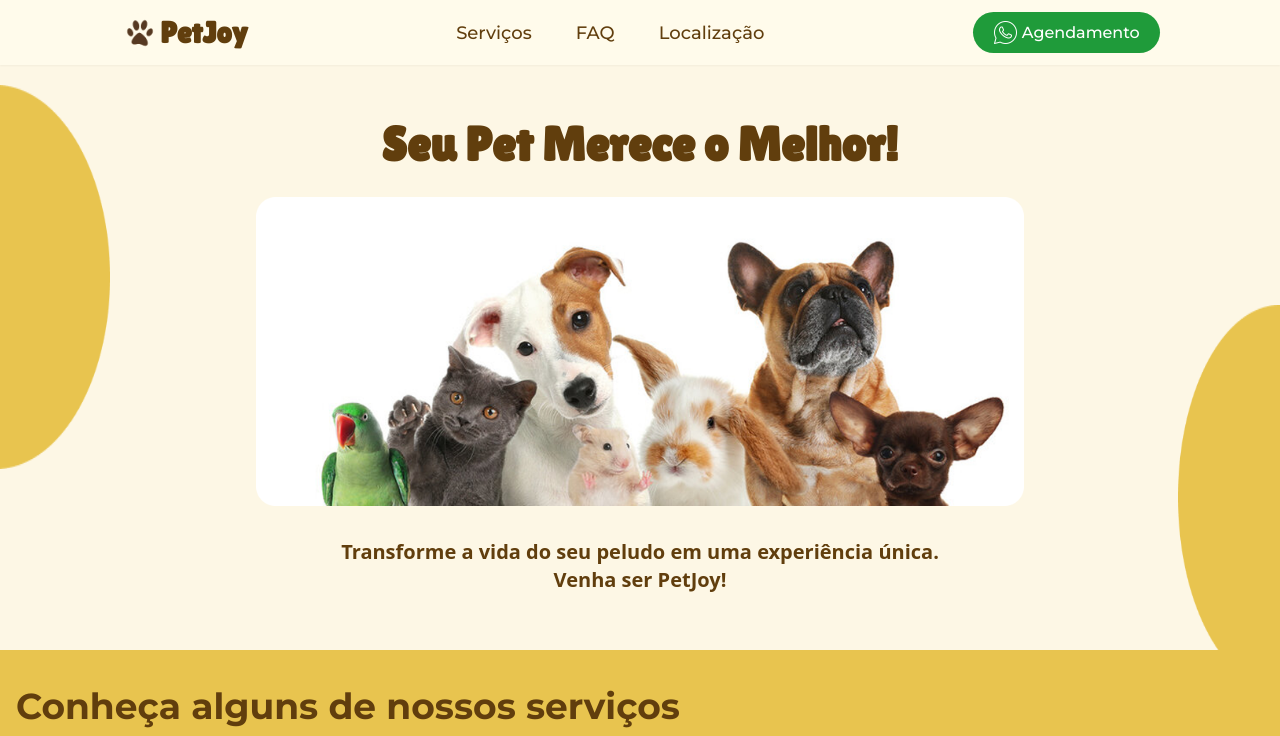
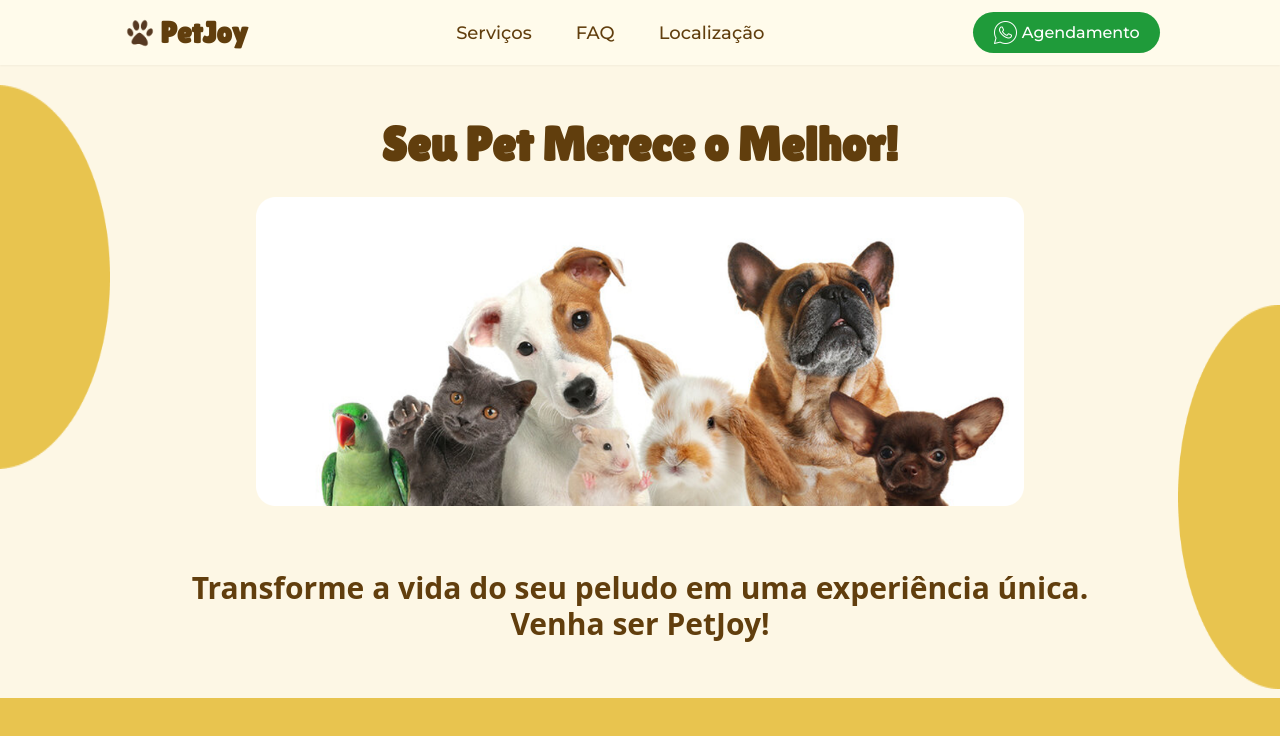
Before and after one commit to alyssongab/petjoy, a React (Vite) app: page / in a window 1280 px wide. Shown: the top 736 px of the page. Built offline with nearby package versions, Linux system fonts and the light colour scheme.

Commit message:
fix: ajusta altura minima do hero para 1366px ou maiores

```diff
--- a/src/components/HeroSection.jsx
+++ b/src/components/HeroSection.jsx
@@ -2,7 +2,7 @@
 
 const HeroSection = ({ children }) => {
     return(
-        <section id="hero" className="relative bg-[#E7B100] max-h-[90vh] bg-opacity-10 max-[400px]:bg-[url('/hero.png')] max-[400px]:bg-cover max-[400px]:bg-center max-[400px]:bg-no-repeat max-[400px]:bg-blend-overlay max-[400px]:before:content-[''] max-[400px]:before:absolute max-[400px]:before:inset-0 max-[400px]:before:bg-amber-50 max-[400px]:before:opacity-80 max-[400px]:before:z-0 overflow-hidden">
+        <section id="hero" className="relative bg-[#E7B100] min-[1366px]:min-h-[100vh] max-h-[90vh] bg-opacity-10 max-[400px]:bg-[url('/hero.png')] max-[400px]:bg-cover max-[400px]:bg-center max-[400px]:bg-no-repeat max-[400px]:bg-blend-overlay max-[400px]:before:content-[''] max-[400px]:before:absolute max-[400px]:before:inset-0 max-[400px]:before:bg-amber-50 max-[400px]:before:opacity-80 max-[400px]:before:z-0 overflow-hidden">
 
             {/* Conteúdo dentro da seção */}
             {children}
--- a/src/sections/Hero.jsx
+++ b/src/sections/Hero.jsx
@@ -10,7 +10,7 @@ const Hero = () => {
             </div>
 
             {/* Semi ciruclo direito */}
-            <div className="hidden md:block md:w-[8vw] md:absolute right-0 top-60">
+            <div className="hidden md:block md:w-[8vw] md:absolute right-0 top-60 min-[1366px]:top-80">
                 <img src="/elipseright.png" alt="Semicirculo" className="h-60 lg:h-96" />
             </div>
 
@@ -23,7 +23,7 @@ const Hero = () => {
                       {/* Imagem visível apenas acima de 400px */}
                 <img src="/hero.png" alt="Hero" className="bg- w-[90vw] sm:w-[80vw] md:w-[60vw] object-contain mt-7 max-[400px]:hidden"/>
 
-                <p className="flex flex-col text-petbrown text-center font-bold text-lg sm:text-xl mt-8 max-[400px]:bg-transparent max-[400px]:bg-opacity-70 max-[400px]:p-4 max-[400px]:rounded-lg">
+                <p className="flex flex-col text-petbrown text-center font-bold text-lg sm:text-xl lg:text-3xl lg:pt-8 mt-8 max-[400px]:bg-transparent max-[400px]:bg-opacity-70 max-[400px]:p-4 max-[400px]:rounded-lg">
                     Transforme a vida do seu peludo em uma experiência única.
                     <span>Venha ser PetJoy!</span>
                 </p>
```
